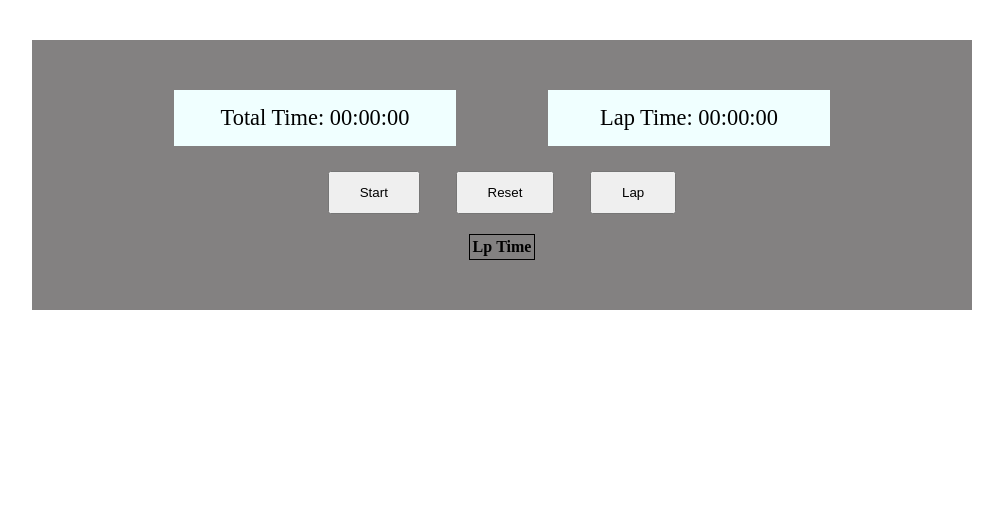
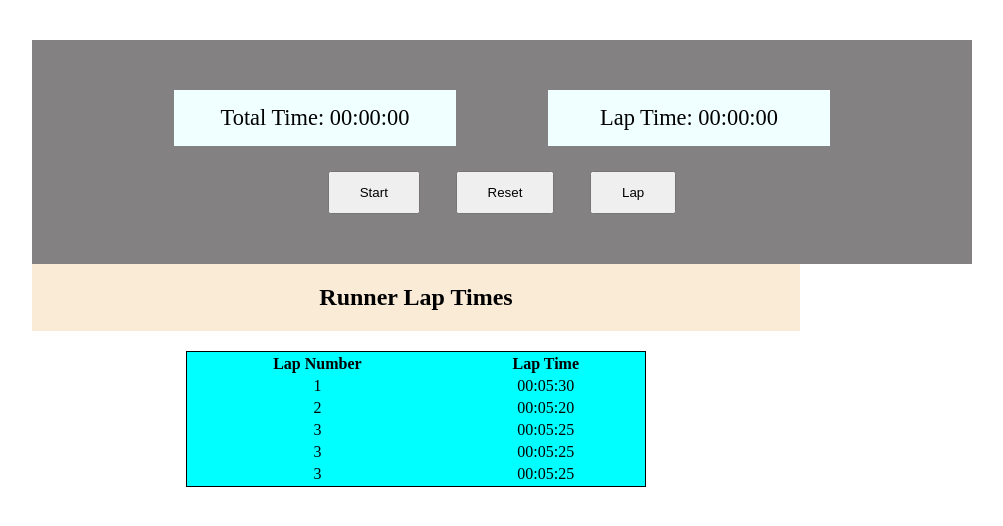
Before and after one commit to erem2c/stopwatch, a React (Vite) app: page / in a window 1280 px wide. Shown: the top 526 px of the page, without its empty margins (8-1011 px from the left). Built offline with nearby package versions, Linux system fonts and the light colour scheme.

Commit message:
Refactoring: Moved table to separate component

```diff
--- a/src/App.css
+++ b/src/App.css
@@ -46,4 +46,15 @@
 .laps-table{
   margin-top: 20px;
   border: 1px solid black;
+  width: 60%;
+  position: absolute;
+  background: aqua;
+  margin-left: 20%
 }
+
+.run-table {
+  width: 60%;
+  position: absolute;
+  background: antiquewhite;
+
+}
--- a/src/App.tsx
+++ b/src/App.tsx
@@ -1,10 +1,13 @@
-
-import { GeneralTime } from './GeneralTime';
+import { GeneralTime } from './components/GeneralTime.tsx';
+import {Table} from "./components/Table.tsx";
 
 
 export const App = ()=> {
 
-  return <>
-  <GeneralTime />
-  </>
+  return (
+      <>
+        <GeneralTime/>
+        <Table/>
+      </>
+  )
 }
--- a/src/GeneralTime.tsx
+++ b/src/components/GeneralTime.tsx
@@ -1,5 +1,5 @@
 import  { useState, useEffect } from 'react';
-import './App.css';
+import '../App.css';
 
 
 
@@ -67,16 +67,6 @@ export const GeneralTime =()=> {
         <button className="btn" >Lap</button>
 
       </div>
-      <table className="laps-table">
-        <thead>
-          <tr>
-            <th>Lp</th>
-            <th>Time</th>
-          </tr>
-        </thead>
-        <tbody>
-        </tbody>
-      </table>
     </div>
   );
 }
--- /dev/null
+++ b/src/components/Table.tsx
@@ -0,0 +1,35 @@
+import '../App.css';
+import {useState} from "react";
+
+export const Table = () => {
+
+    const [laps, setLaps] = useState([
+        { lapNumber: 1, lapTime: '00:05:30' },
+        { lapNumber: 2, lapTime: '00:05:20' },
+        { lapNumber: 3, lapTime: '00:05:25' },
+        { lapNumber: 3, lapTime: '00:05:25' },
+        { lapNumber: 3, lapTime: '00:05:25' },
+    ]);
+
+    return (
+        <div className={"run-table"}>
+            <h2>Runner Lap Times</h2>
+            <table className="laps-table">
+                <thead>
+                <tr>
+                    <th>Lap Number</th>
+                    <th>Lap Time</th>
+                </tr>
+                </thead>
+                <tbody>
+                {laps.map((lap, index) => (
+                    <tr key={index}>
+                        <td>{lap.lapNumber}</td>
+                        <td>{lap.lapTime}</td>
+                    </tr>
+                ))}
+                </tbody>
+            </table>
+        </div>
+    );
+}
```
Also changed, not shown: 2 other files (tests, documents, lock files or other folders).
